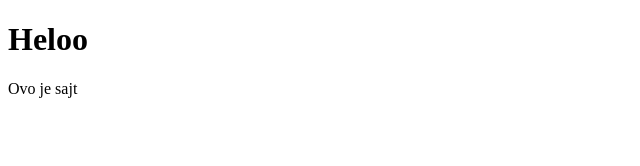
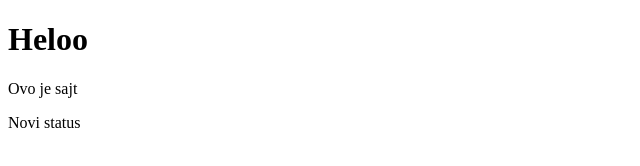
Before and after one commit to Aleksandar420/IT-Academy, a plain HTML site: page index.html in a window 1280 px wide. Shown: the full height of the page, 0-640 px from the left. Drawn offline with Linux system fonts and the light colour scheme.

Commit message:
New Paragraph Added

```diff
--- a/index.html
+++ b/index.html
@@ -9,5 +9,6 @@
 	<body>
 		<h1>Heloo</h1>
 		<p>Ovo je sajt</p>
+		<p>Novi status</p>
 	</body>
 </html>
```
